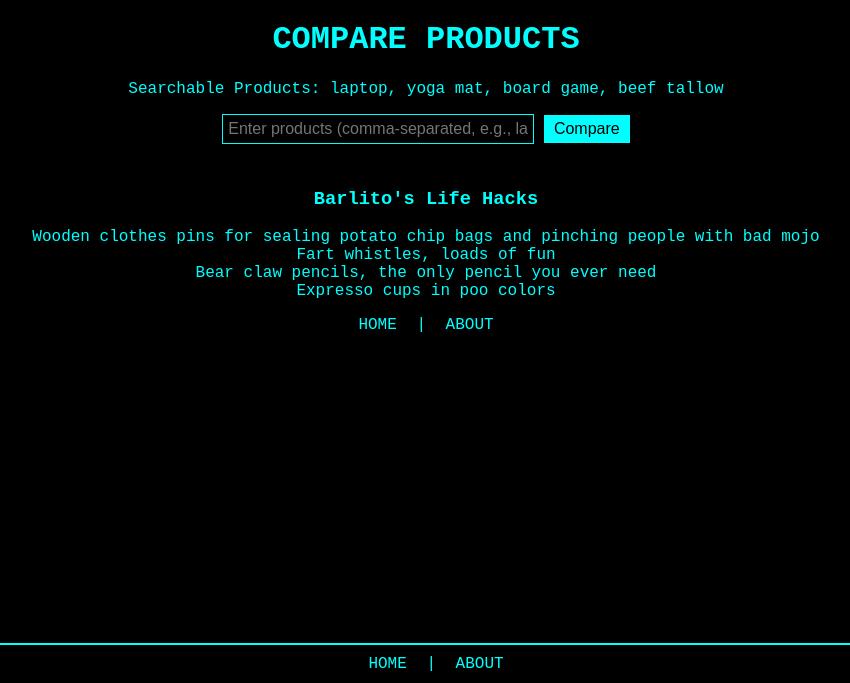
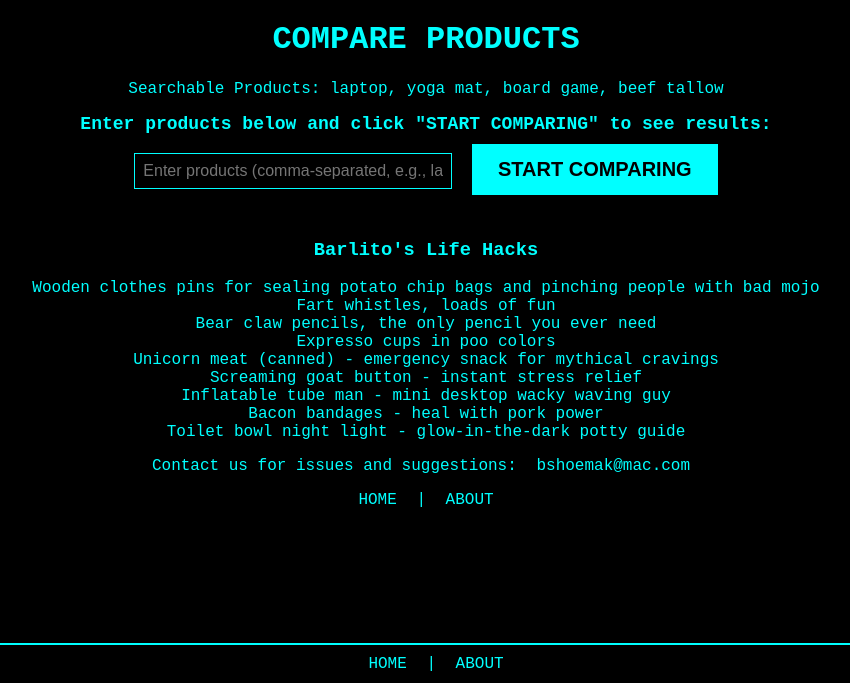
Before and after one commit to bshoemak2/shopping-assistant, a Flask app: page /compare in a window 1280 px wide. Shown: the part 117-800 px from the top of the page, without its empty margins (214-1064 px from the left). Run offline with Flask 3, Linux system fonts and the light colour scheme.

Commit message:
Add contact email to compare page for issues and suggestions

```diff
--- a/templates/compare.html
+++ b/templates/compare.html
@@ -44,19 +44,26 @@
         }
         #compare-form input {
             font-size: 16px;
-            padding: 5px;
+            padding: 8px;
             width: 300px;
             background-color: #000;
             color: #00FFFF;
             border: 1px solid #00FFFF;
+            margin-right: 10px;
         }
         #compare-form button {
-            font-size: 16px;
-            padding: 5px 10px;
+            font-size: 20px;
+            padding: 12px 24px;
             background-color: #00FFFF;
             color: #000;
-            border: none;
+            border: 2px solid #00FFFF;
+            font-weight: bold;
             cursor: pointer;
+            text-transform: uppercase;
+        }
+        #compare-form button:hover {
+            background-color: #000;
+            color: #00FFFF;
         }
         #results {
             margin-top: 20px;
@@ -66,6 +73,11 @@
         ul {
             list-style-type: none;
             padding: 0;
+        }
+        .prompt {
+            font-size: 18px;
+            margin: 10px 0;
+            font-weight: bold;
         }
     </style>
 </head>
@@ -77,9 +89,10 @@
     <div style="margin: 20px;">
         <h1>COMPARE PRODUCTS</h1>
         <p>Searchable Products: laptop, yoga mat, board game, beef tallow</p>
+        <p class="prompt">Enter products below and click "START COMPARING" to see results:</p>
         <div id="compare-form">
             <input type="text" id="product-input" placeholder="Enter products (comma-separated, e.g., laptop, yoga mat)">
-            <button onclick="compareProducts()">Compare</button>
+            <button onclick="compareProducts()">START COMPARING</button>
         </div>
         <div id="results"></div>
         <h3>Barlito's Life Hacks</h3>
@@ -88,7 +101,13 @@
             <li><a href="https://amzn.to/4kQ39A7" target="_blank">Fart whistles, loads of fun</a></li>
             <li><a href="https://amzn.to/4kRem3n" target="_blank">Bear claw pencils, the only pencil you ever need</a></li>
             <li><a href="https://amzn.to/4kVaBtW" target="_blank">Expresso cups in poo colors</a></li>
+            <li><a href="https://amzn.to/4iTYRG5" target="_blank">Unicorn meat (canned) - emergency snack for mythical cravings</a></li>
+            <li><a href="https://amzn.to/4l56Diq" target="_blank">Screaming goat button - instant stress relief</a></li>
+            <li><a href="https://amzn.to/4bSGxLj" target="_blank">Inflatable tube man - mini desktop wacky waving guy</a></li>
+            <li><a href="https://amzn.to/3TrKxQz" target="_blank">Bacon bandages - heal with pork power</a></li>
+            <li><a href="https://amzn.to/3TsL2Rw" target="_blank">Toilet bowl night light - glow-in-the-dark potty guide</a></li>
         </ul>
+        <p>Contact us for issues and suggestions: <a href="mailto:bshoemak@mac.com">bshoemak@mac.com</a></p>
         <p><a href="/">HOME</a> | <a href="/about">ABOUT</a></p>
     </div>
     <footer>
```
